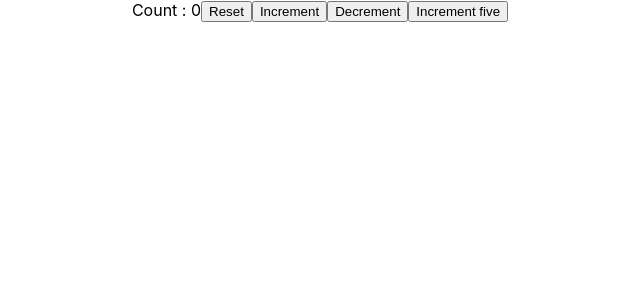
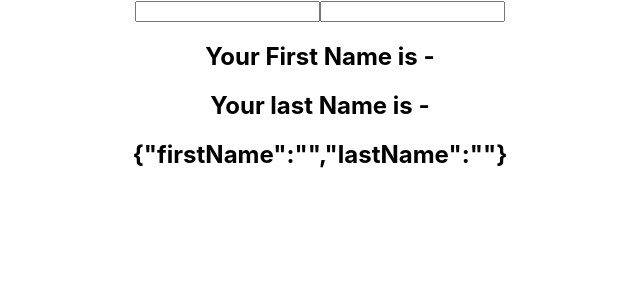
Before and after one commit to chandiosamad07/ead, a React (Create React App) app: page / in a window 1280 px wide. Shown: the top 300 px of the page, without its empty margins (320-960 px from the left). Built offline with nearby package versions, Linux system fonts and the light colour scheme.

Commit message:
UseState with object

```diff
--- a/src/App.js
+++ b/src/App.js
@@ -16,10 +16,12 @@ import Form from "./Forms/nameAge";
 import ClassCounter from "./Hooks/ClassCounter";
 import HookCounter from "./Hooks/HookCounter";
 import HookCounterTwo from "./Hooks/HookCounterTwo";
+import HookCounterThree from "./Hooks/HookCounterThree";
 function App() {
   return (
     <div className="App">
-     <HookCounterTwo></HookCounterTwo>
+      <HookCounterThree />
+     {/* <HookCounterTwo></HookCounterTwo> */}
       {/* <HookCounter/>
       <ClassCounter/> */}
       {/* <Form/> */}
--- /dev/null
+++ b/src/Hooks/HookCounterThree.js
@@ -0,0 +1,23 @@
+import React , {useState}from 'react'
+
+function HookCounterThree() {
+
+    const [name, setName] =useState ({firstName:'', lastName:''});
+  return (
+    <div>
+      <form>
+        <input type=' text' value={name.firstName}
+        onChange={e => {setName({ ... name, firstName:e.target.value})}} ></input>
+
+        <input type=' text' value={name.lastName}
+        onChange={e => {setName({ ... name , lastName:e.target.value})}} ></input>
+
+        <h2>Your First Name is - {name.firstName}</h2>
+        <h2>Your last Name is - {name.lastName}</h2>
+        <h2>{JSON.stringify(name)}</h2>
+      </form>
+    </div>
+  )
+}
+
+export default HookCounterThree
```
